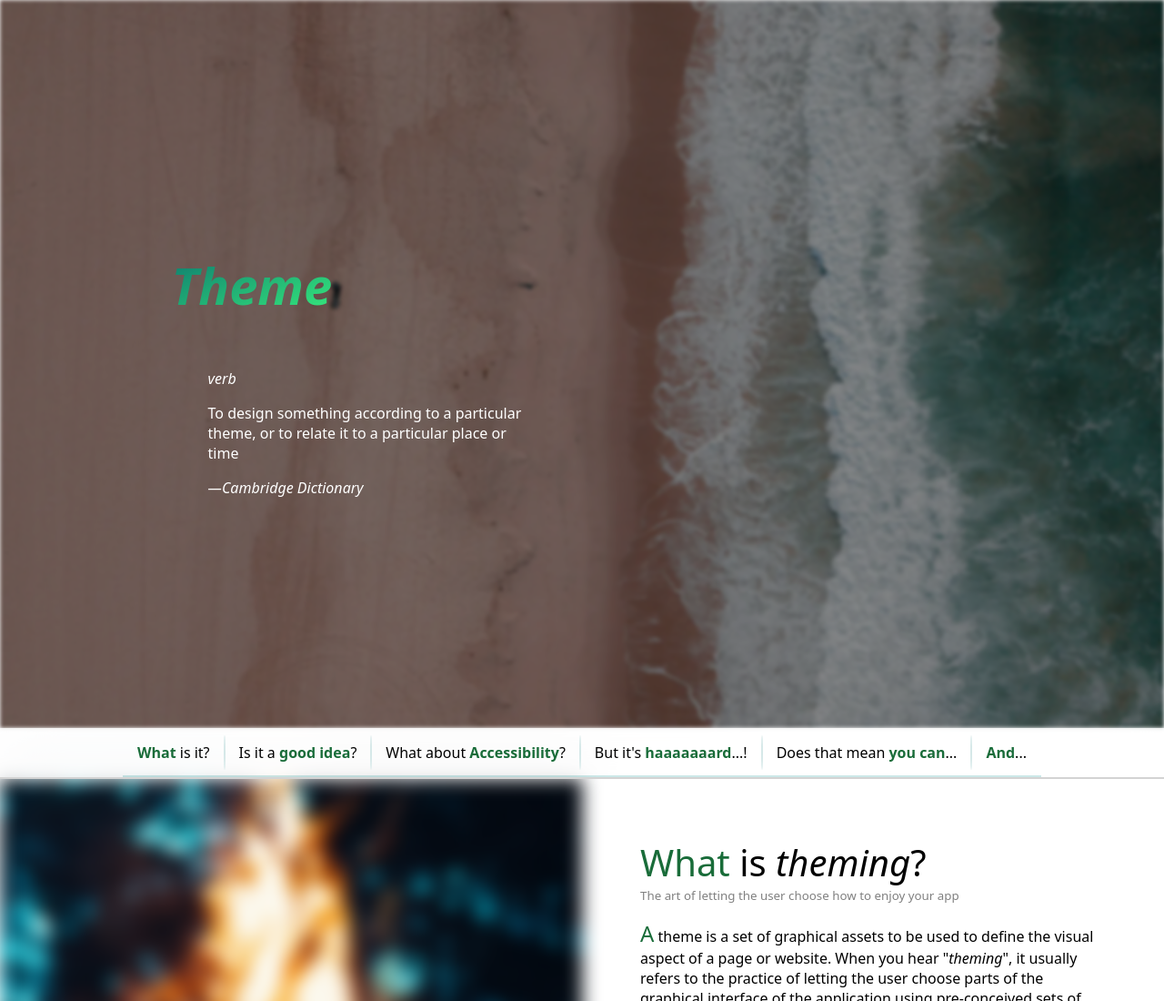
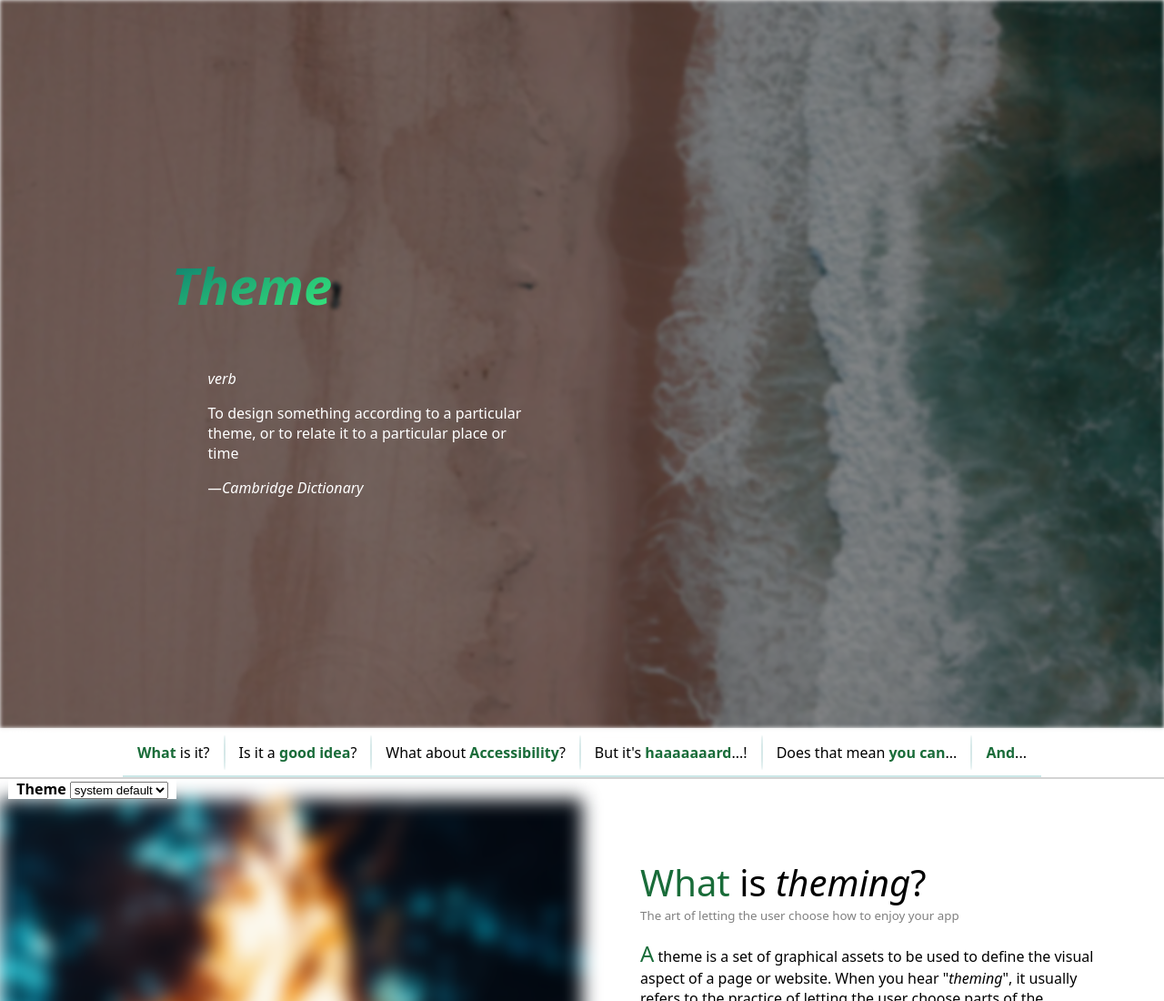
Before and after one commit to Mintoo200/rivieradev-theming, a plain HTML site: page index.html in a window 1280 px wide. Shown: the top 1100 px of the page at 91% size. Drawn offline with Linux system fonts and the light colour scheme.

Commit message:
Add JS version of theme picker

```diff
--- a/index.html
+++ b/index.html
@@ -41,6 +41,15 @@ TODO (GAFI 18-04-2024):
             <li><a href="#you-can">Does that mean <strong>you can</strong>...</a></li>
             <li><a href="#you-also-can"><strong>And</strong>...</a></li>
         </menu>
+        <label for="theme">
+            Theme
+            <select id="theme">
+                <option selected value="">system default</option>
+                <option>light</option>
+                <option>dark</option>
+            </select>
+        </label>
+        <script src="./theme.js"></script>
     </nav>
     <section id="what-is-theming">
         <img src="/images/jake-blucker-1e6fijNKg68-unsplash.webp" alt="">
--- a/style.css
+++ b/style.css
@@ -45,8 +45,7 @@
     --code-string-color: blue;
     --code-tag-color: hsl(143, 80%, 26%);
 }
-@media (prefers-color-scheme: dark) {
-    :root {
+[data-theme="dark"] {
     color-scheme: dark;
     --primary-color: hsl(143, 63%, 45%);
 
@@ -94,7 +93,6 @@
     --code-string-color: red;
     --code-tag-color: hsl(143, 80%, 26%);
 }
-}
 
 @media (forced-colors: active) {
     :root {
@@ -109,7 +107,7 @@
     --text-color: hsl(0 0 50%);
 }
 
-:root {
+:root, [data-theme] {
     background-color: var(--background-color);
     color: var(--text-color);
 }
--- a/theme.js
+++ b/theme.js
@@ -0,0 +1,13 @@
+
+const defaultTheme = (window.matchMedia('(prefers-color-scheme: dark)').matches)
+    ? 'dark'
+    : 'light'
+document.body.setAttribute('data-theme', defaultTheme)
+
+const themeSelect = document.querySelector('select');
+
+themeSelect.addEventListener('change', (event) => {
+    const newTheme = event.currentTarget.value;
+    if (!newTheme) { document.body.setAttribute('data-theme', defaultTheme) }
+    else { document.body.setAttribute('data-theme', newTheme) }
+})
```
Lines whose indentation alone changed are shown as unchanged.
